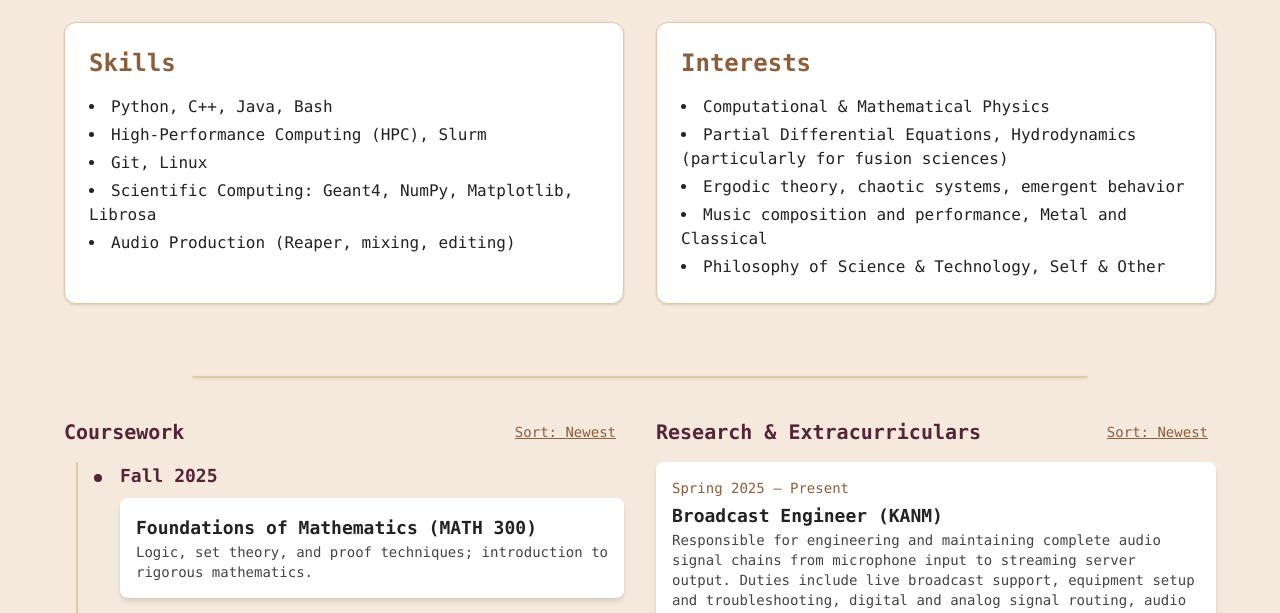
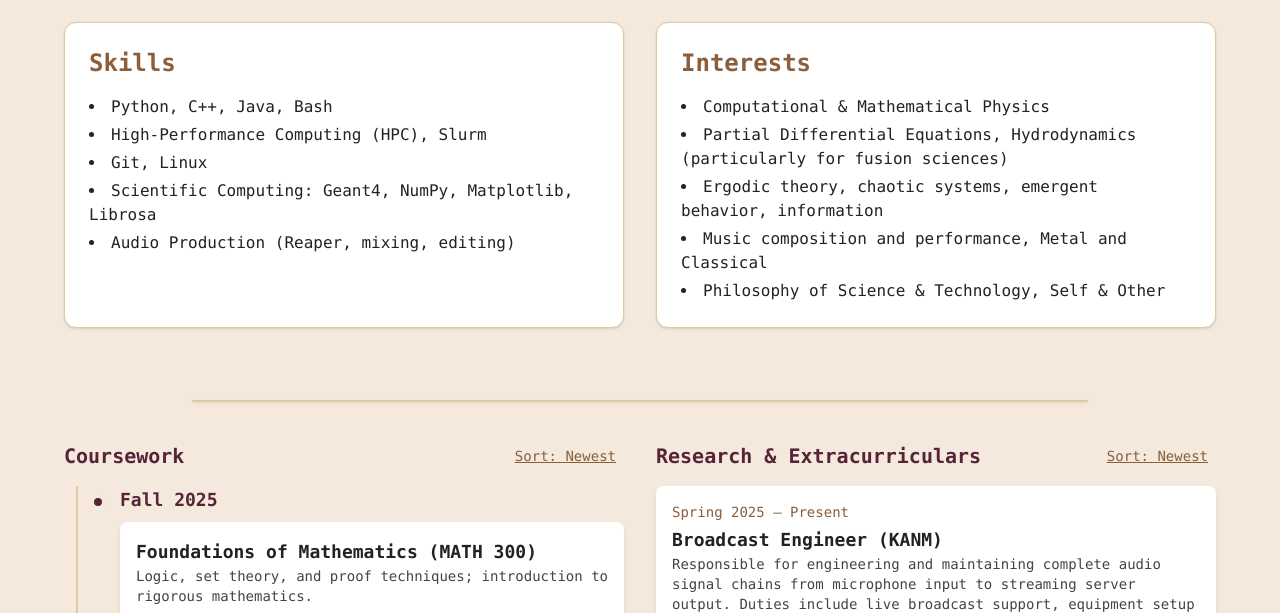
Before and after one commit to KingOfRlyeh/KingOfRlyeh.github.io, an Astro site: page /cv in a window 1280 px wide. Shown: the part 122-735 px from the top of the page. Built offline with nearby package versions, Linux system fonts and the light colour scheme; Astro itself is replaced by a stand-in of ours.

Commit message:
Update interests box

```diff
--- a/src/components/InterestsBox.jsx
+++ b/src/components/InterestsBox.jsx
@@ -5,7 +5,7 @@ export default function InterestsBox() {
       <ul className="list-disc list-inside space-y-1">
         <li>Computational & Mathematical Physics</li>
         <li>Partial Differential Equations, Hydrodynamics (particularly for fusion sciences)</li>
-        <li>Ergodic theory, chaotic systems, emergent behavior</li>
+        <li>Ergodic theory, chaotic systems, emergent behavior, information</li>
         <li>Music composition and performance, Metal and Classical</li>
         <li>Philosophy of Science & Technology, Self & Other</li>
       </ul>
```
